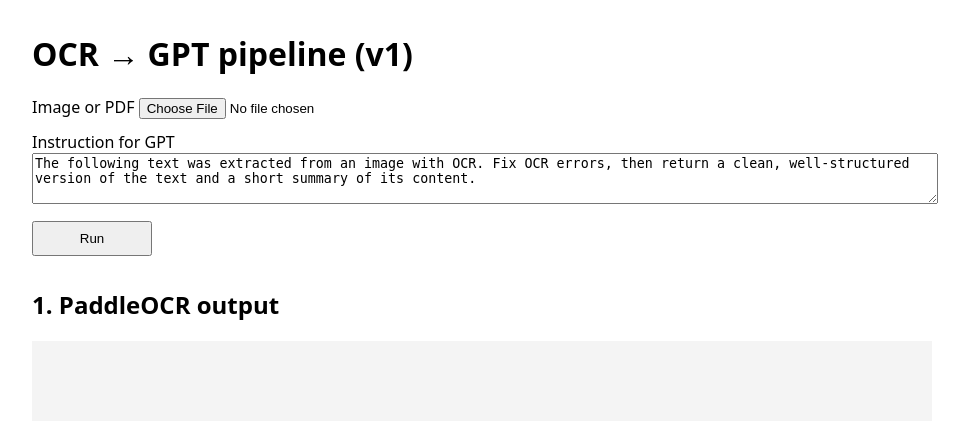
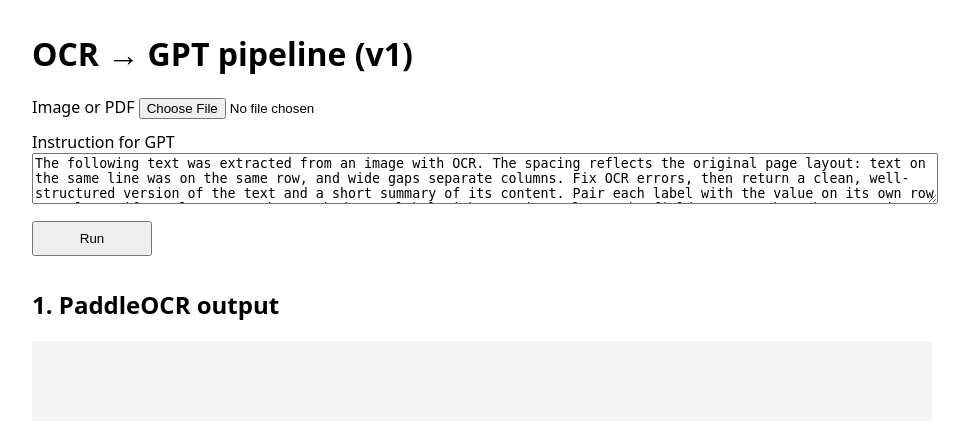
Before and after one commit to Mounir-ben-ammar/PaddleOCR_App, a Flask app: page / in a window 1280 px wide. Shown: the top 442 px of the page, without its empty margins (158-1127 px from the left). Run offline with Flask 3, Linux system fonts and the light colour scheme.

Commit message:
Preserve OCR page layout and make the app more robust
- Rebuild each page's layout from PaddleOCR boxes so labels stay next to
  their values and table columns stay aligned (fixes mismatched fields and
  swapped dates on forms such as bank notices)
- Tell GPT the spacing reflects the layout, and not to guess or invent data
- Run one OCR job at a time (PaddleOCR is not thread-safe)
- Return a JSON error when OCR fails instead of an HTML 500 page
- Page: disable Run while processing, clearer errors; keep wide lines
  unwrapped so columns stay aligned
- Add Windows launcher (start_ocr.ps1 / stop_ocr.ps1) and icon

Co-Authored-By: Claude Opus 5.5 <noreply@anthropic.com>

```diff
--- a/app.py
+++ b/app.py
@@ -1,5 +1,6 @@
 import os
 import tempfile
+import threading
 
 from dotenv import load_dotenv
 from flask import Flask, jsonify, render_template, request
@@ -10,9 +11,13 @@ load_dotenv()
 
 MODEL = os.getenv("OPENAI_MODEL", "gpt-4o")
 DEFAULT_PROMPT = (
-    "The following text was extracted from an image with OCR. "
-    "Fix OCR errors, then return a clean, well-structured version of the text "
-    "and a short summary of its content."
+    "The following text was extracted from an image with OCR. The spacing "
+    "reflects the original page layout: text on the same line was on the same "
+    "row, and wide gaps separate columns. Fix OCR errors, then return a clean, "
+    "well-structured version of the text and a short summary of its content. "
+    "Pair each label with the value on its own row or column; if a value "
+    "cannot be matched to a label with certainty, leave the field empty "
+    "rather than guessing. Never invent data."
 )
 
 app = Flask(__name__)
@@ -24,16 +29,51 @@ ocr = PaddleOCR(
     use_textline_orientation=False,
     enable_mkldnn=False,  # oneDNN crashes on Windows with paddlepaddle 3.3
 )
+# PaddleOCR is not thread-safe: run one OCR job at a time
+ocr_lock = threading.Lock()
+
+
+def layout_text(boxes, texts) -> str:
+    """Rebuild a page's layout from PaddleOCR boxes (x1, y1, x2, y2).
+
+    Boxes whose vertical centers are close go on the same row, sorted left to
+    right, and horizontal gaps become spaces, so labels stay next to their
+    values and table columns stay aligned.
+    """
+    items = [(*map(float, b), t) for b, t in zip(boxes, texts) if t.strip()]
+    if not items:
+        return ""
+    heights = sorted(y2 - y1 for _, y1, _, y2, _ in items)
+    row_tol = heights[len(heights) // 2] * 0.5
+    char_ws = sorted((x2 - x1) / len(t) for x1, _, x2, _, t in items)
+    char_w = max(char_ws[len(char_ws) // 2], 1)
+
+    rows = []
+    for it in sorted(items, key=lambda b: (b[1] + b[3]) / 2):
+        yc = (it[1] + it[3]) / 2
+        if rows and abs(yc - rows[-1]["yc"]) <= row_tol:
+            rows[-1]["items"].append(it)
+        else:
+            rows.append({"yc": yc, "items": [it]})
+
+    min_x = min(it[0] for it in items)
+    lines = []
+    for row in rows:
+        line = ""
+        for x1, _, _, _, text in sorted(row["items"], key=lambda b: b[0]):
+            col = int((x1 - min_x) / char_w)
+            line += " " * max(col - len(line), 1 if line else 0) + text
+        lines.append(line)
+    return "\n".join(lines)
 
 
 def extract_text(path: str) -> str:
     """Step 1: run PaddleOCR on an image or PDF (one result per page)."""
-    pages = [res["rec_texts"] for res in ocr.predict(path)]
+    with ocr_lock:
+        pages = [layout_text(res["rec_boxes"], res["rec_texts"]) for res in ocr.predict(path)]
     if len(pages) == 1:
-        return "\n".join(pages[0])
-    return "\n\n".join(
-        f"--- Page {i} ---\n" + "\n".join(lines) for i, lines in enumerate(pages, 1)
-    )
+        return pages[0]
+    return "\n\n".join(f"--- Page {i} ---\n{text}" for i, text in enumerate(pages, 1))
 
 
 def ask_llm(ocr_text: str, instruction: str) -> str:
@@ -66,6 +106,8 @@ def process():
         path = tmp.name
     try:
         ocr_text = extract_text(path)
+    except Exception as e:
+        return jsonify(ocr_text="", llm_output="", error=f"OCR error: {e}"), 500
     finally:
         os.remove(path)
 
--- a/static/style.css
+++ b/static/style.css
@@ -2,4 +2,4 @@ body { font-family: system-ui, sans-serif; max-width: 900px; margin: 2rem auto;
 form { display: flex; flex-direction: column; gap: .75rem; }
 textarea { width: 100%; }
 button { width: 120px; padding: .5rem; }
-pre { background: #f4f4f4; padding: 1rem; white-space: pre-wrap; min-height: 3rem; }
+pre { background: #f4f4f4; padding: 1rem; white-space: pre; overflow-x: auto; min-height: 3rem; }
--- a/templates/index.html
+++ b/templates/index.html
@@ -29,17 +29,24 @@
     const status = document.getElementById("status");
     form.addEventListener("submit", async (e) => {
       e.preventDefault();
-      status.textContent = "Processing...";
+      status.textContent = "Processing... (a PDF can take a minute or two)";
       document.getElementById("ocr").textContent = "";
       document.getElementById("llm").textContent = "";
+      const button = form.querySelector("button");
+      button.disabled = true;
       try {
         const res = await fetch("/process", { method: "POST", body: new FormData(form) });
-        const data = await res.json();
+        const raw = await res.text();
+        let data;
+        try { data = JSON.parse(raw); }
+        catch { data = { error: `Server returned HTTP ${res.status}` }; }
         document.getElementById("ocr").textContent = data.ocr_text || "";
         document.getElementById("llm").textContent = data.llm_output || "";
         status.textContent = data.error || "Done";
       } catch (err) {
-        status.textContent = "Request failed: " + err;
+        status.textContent = "Cannot reach the server (" + err.message + "). Is python app.py still running?";
+      } finally {
+        button.disabled = false;
       }
     });
   </script>
```
Also changed, not shown: ocr.ico (added), 3 other files.
